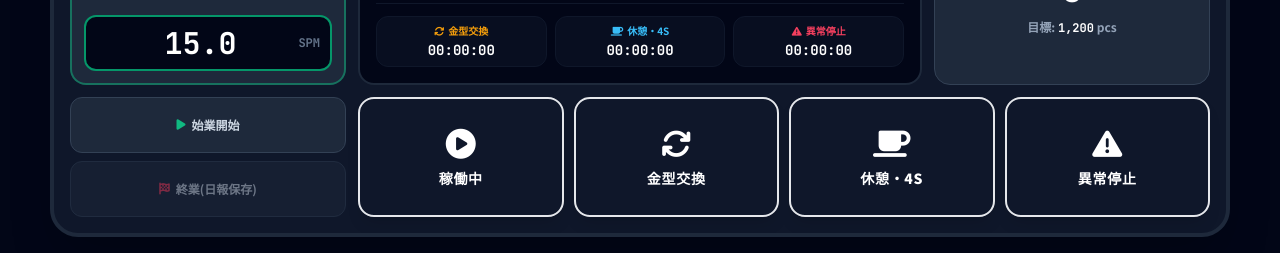
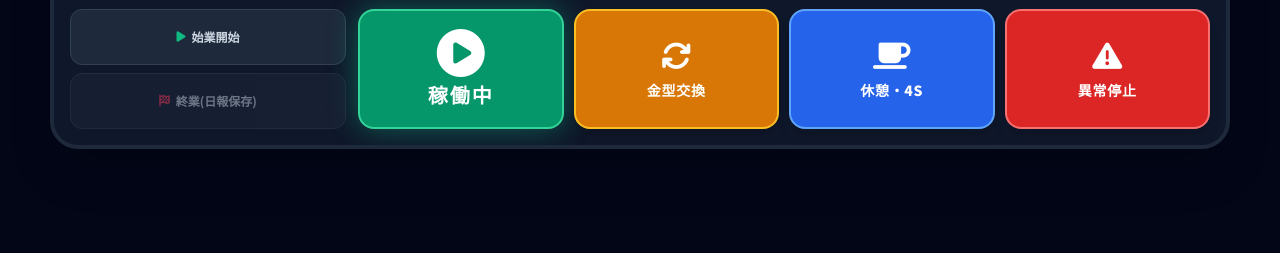
Before and after one commit to RT-acd/press_monitor_demo_v.0.2, a plain HTML site: page index.html in a window 1280 px wide. Shown: the part 547-800 px from the top of the page. Drawn offline with nearby package versions, Linux system fonts and the light colour scheme.

Commit message:
Enhance button styles and animations in index.html
Updated button styles and animations for better visibility and interaction.

```diff
--- a/index.html
+++ b/index.html
@@ -33,30 +33,30 @@
     <style>
         * {
             user-select: none;
-            -webkit-user-select: none;
-            -webkit-touch-callout: none;
+        /* 各ボタンの色分け */
+        .btn-running { background: #059669; border: 3px solid #34d399; }
+        .btn-mold { background: #d97706; border: 3px solid #fbbf24; }
+        .btn-break { background: #2563eb; border: 3px solid #60a5fa; }
+        .btn-stop { background: #dc2626; border: 3px solid #f87171; }
+
+        /* 稼働中・一時停止ボタンの特別巨大化 ＆ 視認性極大化スタイル */
+        .btn-running, .btn-pause {
+            grid-column: span 1;
+            font-size: 26px !important; /* テキストサイズを大幅にアップ */
+            box-shadow: 0 0 30px rgba(16, 185, 129, 0.45) !important; /* 発光グロー効果 */
+            transition: all 0.2s cubic-bezier(0.16, 1, 0.3, 1) !important;
         }
-        /* iPad 1画面にぴったり収めるための調整（スクロールバーを非表示） */
-        body {
-            overflow: hidden;
-            height: 100vh;
-            width: 100vw;
+
+        /* 一時停止に切り替わった際も、落ち着きつつしっかりと光らせる */
+        .btn-pause {
+            background: #475569 !important;
+            border: 3px solid #94a3b8 !important;
+            box-shadow: 0 0 30px rgba(148, 163, 184, 0.45) !important;
         }
-        /* スムーズなフェードイン効果 */
-        .fade-in {
-            animation: fadeIn 0.2s ease-out forwards;
-        }
-        @keyframes fadeIn {
-            from { opacity: 0; transform: translateY(4px); }
-            to { opacity: 1; transform: translateY(0); }
-        }
-        /* 稼働中ボタンの点滅パルス */
-        @keyframes custom-pulse {
+
+        @keyframes blink {
             0%, 100% { opacity: 1; }
-            50% { opacity: 0.6; }
-        }
-        .pulse-active {
-            animation: custom-pulse 1.5s infinite;
+            50% { opacity: 0.4; }
         }
     </style>
 </head>
@@ -301,9 +301,9 @@
         <!-- 稼働ステータス切り替え (鮮やかな色、枠線、大文字、太字で極めて目立たせたボタン、幅: col-span-9) -->
         <div class="col-span-9 grid grid-cols-4 gap-2.5 h-full">
             <!-- 稼働中ボタン / 稼働時は「一時停止」に切り替え -->
-            <button class="btn btn-running text-white rounded-2xl flex flex-col justify-center items-center gap-1.5 active:scale-95 transition-all pointer-events-none border-2 shadow-lg" onclick="setStatus('RUNNING')" id="btn-RUNNING">
-                <i class="fa-solid fa-circle-play text-3xl" id="run-icon"></i>
-                <span class="text-sm font-black tracking-wider" id="run-text">稼働中</span>
+            <button class="btn btn-running text-white rounded-2xl flex flex-col justify-center items-center gap-1 active:scale-95 transition-all pointer-events-none border-2 shadow-lg" onclick="setStatus('RUNNING')" id="btn-RUNNING">
+                <i class="fa-solid fa-circle-play text-5xl" id="run-icon"></i>
+                <span class="text-xl font-black tracking-widest" id="run-text">稼働中</span>
             </button>
             <!-- 金型交換 -->
             <button class="btn btn-mold text-white rounded-2xl flex flex-col justify-center items-center gap-1.5 active:scale-95 transition-all pointer-events-none border-2 shadow-lg" onclick="setStatus('MOLD')" id="btn-MOLD">
```
